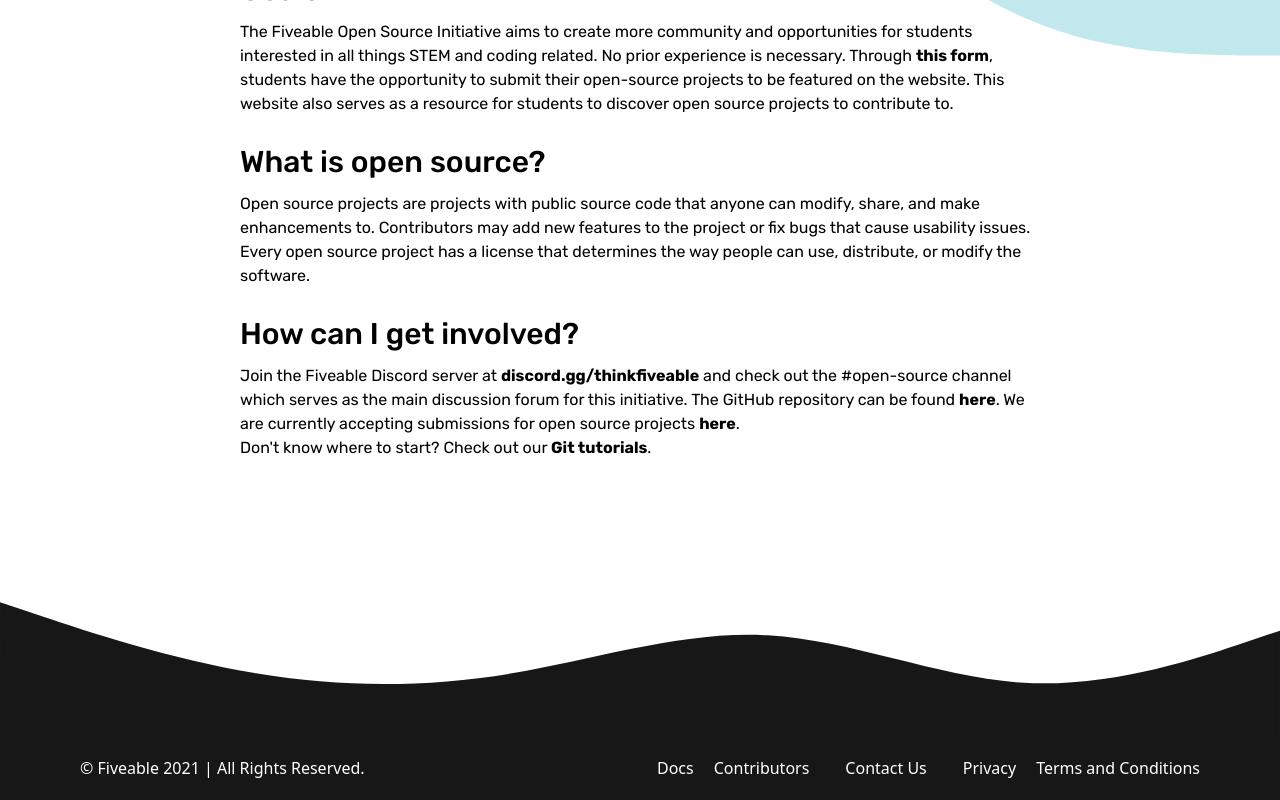
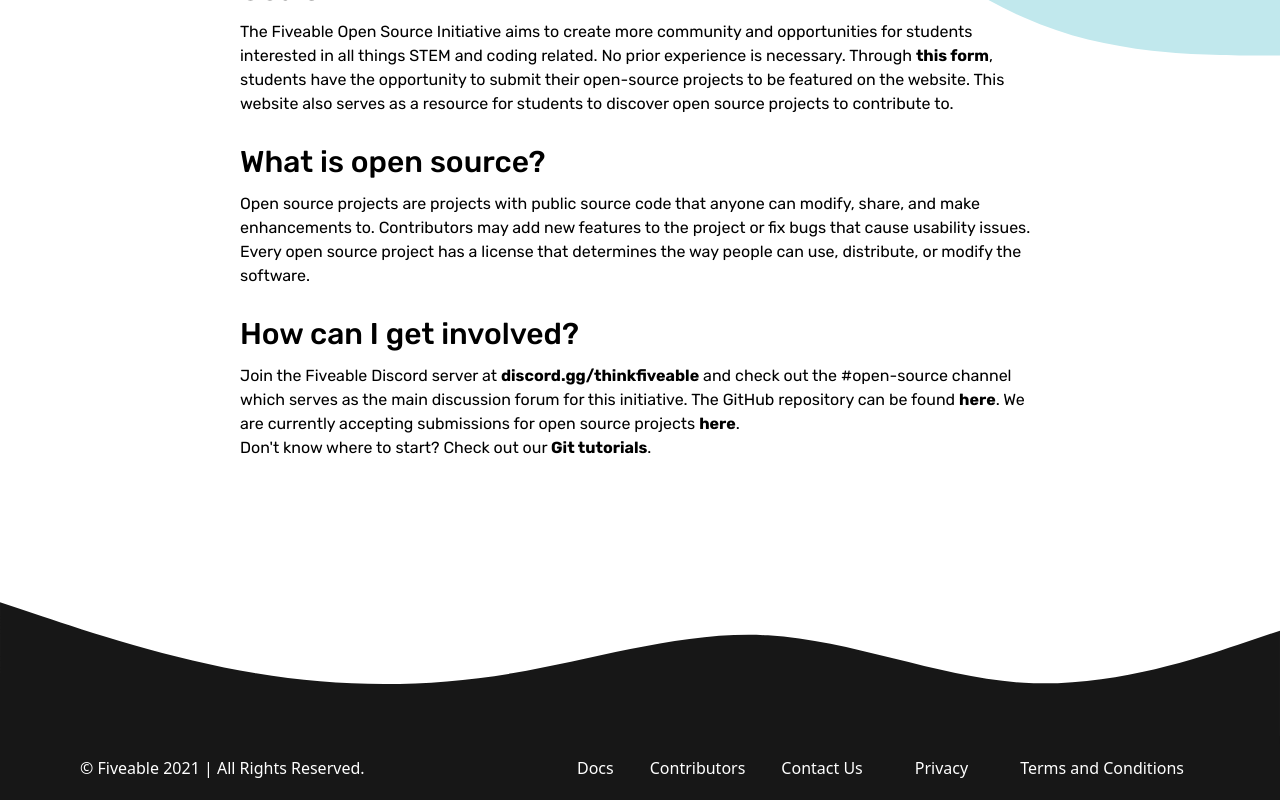
Before and after one commit to thinkfiveable/open, a Next.js app: page /about in a window 1280 px wide. Shown: the part 408-1208 px from the top of the page. Built offline with nearby package versions, Linux system fonts and the light colour scheme.

Commit message:
feat: dark mode footer and normalize hover styles

```diff
--- a/components/footer.js
+++ b/components/footer.js
@@ -3,14 +3,17 @@ import Link from "next/link";
 export default function Footer() {
     return (
         <div className="footer">
-            <svg id="footer-svg" className="-mb-2" xmlns="http://www.w3.org/2000/svg" viewBox="0 0 1440 320">
+            <svg
+                id="footer-svg"
+                className="fill-current text-black dark:text-gray -mb-2"
+                xmlns="http://www.w3.org/2000/svg"
+                viewBox="0 0 1440 320">
                 <path
-                    fill="#171717"
                     fillOpacity="1"
                     d="M0,160L48,176C96,192,192,224,288,240C384,256,480,256,576,240C672,224,768,192,864,197.3C960,203,1056,245,1152,250.7C1248,256,1344,224,1392,208L1440,192L1440,320L1392,320C1344,320,1248,320,1152,320C1056,320,960,320,864,320C768,320,672,320,576,320C480,320,384,320,288,320C192,320,96,320,48,320L0,320Z"
                 />
             </svg>
-            <div className="bg-black text-white font-medium flex flex-col space-y-5 md:flex-row md:space-y-0 py-5 md:px-20">
+            <div className="bg-black dark:bg-gray text-white font-medium flex flex-col space-y-5 md:flex-row md:space-y-0 py-5 md:px-20">
                 <div className="flex-1 flex justify-between items-center pl-4 md:pl-0">
                     <div className="text-center md:text-left">
                         &#169; Fiveable 2021 | All Rights Reserved.
@@ -19,7 +22,7 @@ export default function Footer() {
                 <ul className="flex flex-col items-center md:flex-row space-y-5 md:space-x-5 md:space-y-0">
                     <li>
                         <Link href="/docs/git">
-                            <a>Docs</a>
+                            <a className="hover:bg-white hover:bg-opacity-5 px-4 py-2 rounded-xl">Docs</a>
                         </Link>
                     </li>
                     <li>Contributors</li>
@@ -31,10 +34,18 @@ export default function Footer() {
                         </a>
                     </li>
                     <li>
-                        <a href="https://hi.fiveable.me/privacy-policy/">Privacy</a>
+                        <a
+                            className="hover:bg-white hover:bg-opacity-5 px-4 py-2 rounded-xl"
+                            href="https://hi.fiveable.me/privacy-policy/">
+                            Privacy
+                        </a>
                     </li>
                     <li>
-                        <a href="https://hi.fiveable.me/terms-of-use/">Terms and Conditions</a>
+                        <a
+                            className="hover:bg-white hover:bg-opacity-5 px-4 py-2 rounded-xl"
+                            href="https://hi.fiveable.me/terms-of-use/">
+                            Terms and Conditions
+                        </a>
                     </li>
                 </ul>
             </div>
```
